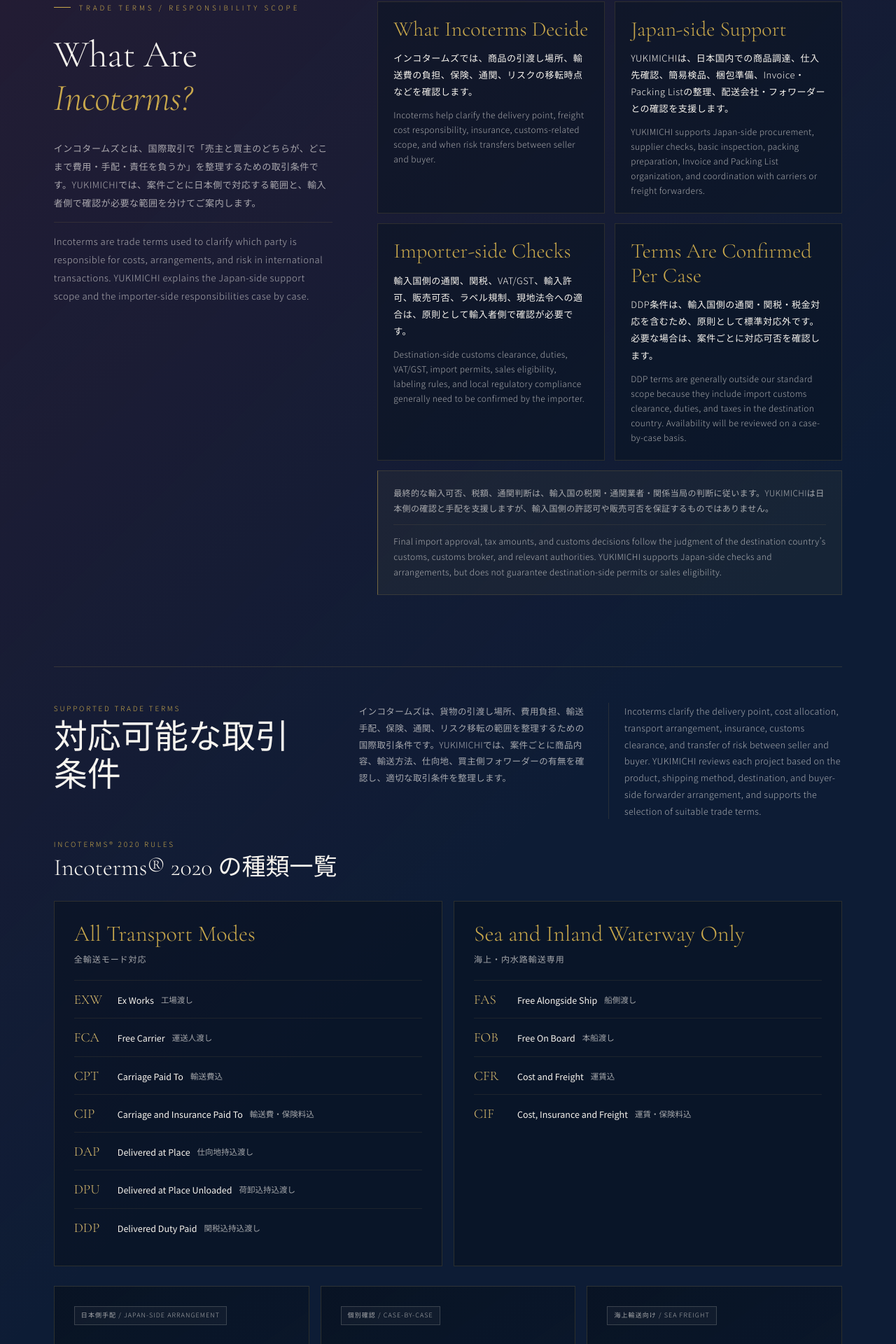
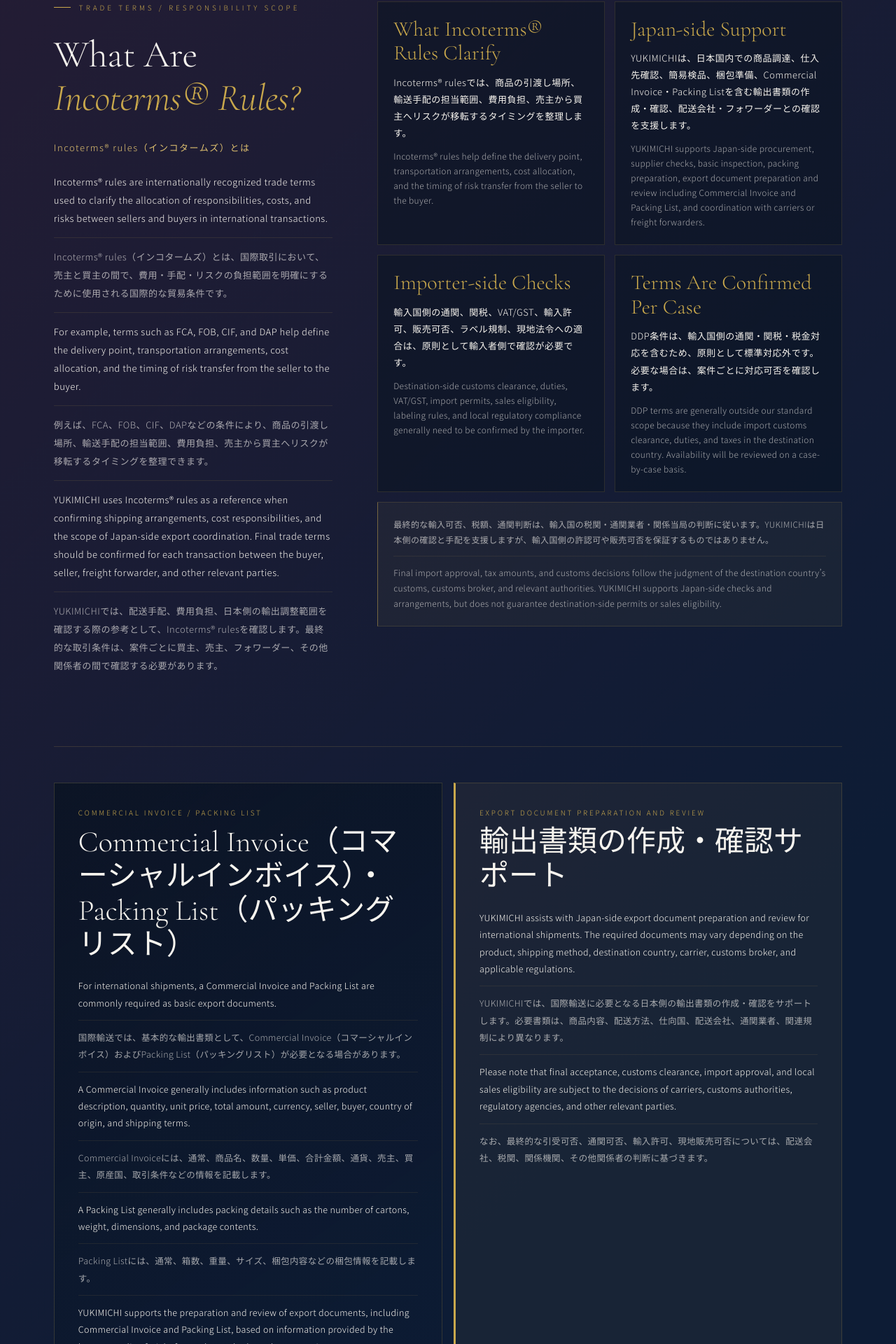
Before and after one commit to JUSTHEN-YUUKI/YUKIMICHI-ChatGpt-NEW-HP, a Next.js app: page /flow in a window 1280 px wide. Shown: the part 2407-4327 px from the top of the page at 70% size. Built offline with nearby package versions, Linux system fonts and the light colour scheme.

Commit message:
Update Incoterms and export document copy

```diff
--- a/app/flow/page.tsx
+++ b/app/flow/page.tsx
@@ -59,14 +59,14 @@ const steps = [
 
 const responsibilityCards = [
   {
-    term: 'What Incoterms Decide',
-    ja: 'インコタームズでは、商品の引渡し場所、輸送費の負担、保険、通関、リスクの移転時点などを確認します。',
-    en: 'Incoterms help clarify the delivery point, freight cost responsibility, insurance, customs-related scope, and when risk transfers between seller and buyer.',
+    term: 'What Incoterms® Rules Clarify',
+    ja: 'Incoterms® rulesでは、商品の引渡し場所、輸送手配の担当範囲、費用負担、売主から買主へリスクが移転するタイミングを整理します。',
+    en: 'Incoterms® rules help define the delivery point, transportation arrangements, cost allocation, and the timing of risk transfer from the seller to the buyer.',
   },
   {
     term: 'Japan-side Support',
-    ja: 'YUKIMICHIは、日本国内での商品調達、仕入先確認、簡易検品、梱包準備、Invoice・Packing Listの整理、配送会社・フォワーダーとの確認を支援します。',
-    en: 'YUKIMICHI supports Japan-side procurement, supplier checks, basic inspection, packing preparation, Invoice and Packing List organization, and coordination with carriers or freight forwarders.',
+    ja: 'YUKIMICHIは、日本国内での商品調達、仕入先確認、簡易検品、梱包準備、Commercial Invoice・Packing Listを含む輸出書類の作成・確認、配送会社・フォワーダーとの確認を支援します。',
+    en: 'YUKIMICHI supports Japan-side procurement, supplier checks, basic inspection, packing preparation, export document preparation and review including Commercial Invoice and Packing List, and coordination with carriers or freight forwarders.',
   },
   {
     term: 'Importer-side Checks',
@@ -111,8 +111,8 @@ const featuredIncoterms = [
     code: 'FCA',
     name: 'Free Carrier',
     badge: '日本側手配 / Japan-side Arrangement',
-    en: 'FCA is one practical trade term for Japan-side export arrangements. Based on delivery to a designated warehouse, port facility, airport cargo terminal, or buyer-nominated forwarder in Japan, YUKIMICHI can support supplier checks, packing preparation, Invoice and Packing List organization, and coordination with carriers or freight forwarders on a case-by-case basis.',
-    ja: 'FCAは、日本側の輸出手配で検討できる取引条件の一つです。日本国内の指定倉庫、港湾倉庫、空港貨物施設、または買主指定フォワーダーへの引き渡しを基準に、YUKIMICHIでは仕入先確認、梱包準備、Invoice・Packing List整理、配送会社・フォワーダーとの確認を案件ごとに支援します。',
+    en: 'FCA is one practical trade term for Japan-side export arrangements. Based on delivery to a designated warehouse, port facility, airport cargo terminal, or buyer-nominated forwarder in Japan, YUKIMICHI can support supplier checks, packing preparation, Commercial Invoice and Packing List organization, and coordination with carriers or freight forwarders on a case-by-case basis.',
+    ja: 'FCAは、日本側の輸出手配で検討できる取引条件の一つです。日本国内の指定倉庫、港湾倉庫、空港貨物施設、または買主指定フォワーダーへの引き渡しを基準に、YUKIMICHIでは仕入先確認、梱包準備、Commercial Invoice・Packing List整理、配送会社・フォワーダーとの確認を案件ごとに支援します。',
   },
   {
     code: 'EXW',
@@ -125,8 +125,8 @@ const featuredIncoterms = [
     code: 'FOB',
     name: 'Free On Board',
     badge: '海上輸送向け / Sea Freight',
-    en: 'FOB is a trade term used for sea freight. The cost and risk allocation is based on the point at which the goods are loaded on board the vessel at the named port of shipment, such as Tokyo Port, Osaka Port, or Yokohama Port. For sea LCL/FCL projects, YUKIMICHI can support supplier checks, coordination with port warehouses or freight forwarders, and export document organization on a case-by-case basis. For air cargo, EMS, DHL, FedEx, UPS, and other courier shipments, FCA or other suitable terms should be considered instead of FOB.',
-    ja: 'FOBは、海上輸送で使用される取引条件です。東京港、大阪港、横浜港などの指定船積港で、本船上に貨物が積み込まれた時点を基準に、費用負担とリスク移転の範囲を整理します。YUKIMICHIでは、海上LCL/FCL案件において、仕入先確認、港湾倉庫・フォワーダーとの確認、輸出書類の整理などを案件ごとに支援します。なお、航空貨物、EMS、DHL、FedEx、UPSなどの国際エクスプレスでは、FOBではなくFCA等の条件を確認します。',
+    en: 'FOB is a trade term used for sea freight. The cost and risk allocation is based on the point at which the goods are loaded on board the vessel at the named port of shipment, such as Tokyo Port, Osaka Port, or Yokohama Port. For sea LCL/FCL projects, YUKIMICHI can support supplier checks, coordination with port warehouses or freight forwarders, and export document preparation and review on a case-by-case basis. For air cargo, EMS, DHL, FedEx, UPS, and other courier shipments, FCA or other suitable terms should be considered instead of FOB.',
+    ja: 'FOBは、海上輸送で使用される取引条件です。東京港、大阪港、横浜港などの指定船積港で、本船上に貨物が積み込まれた時点を基準に、費用負担とリスク移転の範囲を整理します。YUKIMICHIでは、海上LCL/FCL案件において、仕入先確認、港湾倉庫・フォワーダーとの確認、輸出書類の作成・確認などを案件ごとに支援します。なお、航空貨物、EMS、DHL、FedEx、UPSなどの国際エクスプレスでは、FOBではなくFCA等の条件を確認します。',
   },
 ]
 
@@ -181,14 +181,27 @@ export default function FlowPage() {
           <h2 className="section-title">
             What Are
             <br />
-            <em>Incoterms?</em>
+            <em>Incoterms® Rules?</em>
           </h2>
+          <p className="flow-incoterms-heading-ja">Incoterms® rules（インコタームズ）とは</p>
           <div className="flow-incoterms-lead">
+            <p lang="en">
+              Incoterms® rules are internationally recognized trade terms used to clarify the allocation of responsibilities, costs, and risks between sellers and buyers in international transactions.
+            </p>
             <p>
-              インコタームズとは、国際取引で「売主と買主のどちらが、どこまで費用・手配・責任を負うか」を整理するための取引条件です。YUKIMICHIでは、案件ごとに日本側で対応する範囲と、輸入者側で確認が必要な範囲を分けてご案内します。
+              Incoterms® rules（インコタームズ）とは、国際取引において、売主と買主の間で、費用・手配・リスクの負担範囲を明確にするために使用される国際的な貿易条件です。
             </p>
             <p lang="en">
-              Incoterms are trade terms used to clarify which party is responsible for costs, arrangements, and risk in international transactions. YUKIMICHI explains the Japan-side support scope and the importer-side responsibilities case by case.
+              For example, terms such as FCA, FOB, CIF, and DAP help define the delivery point, transportation arrangements, cost allocation, and the timing of risk transfer from the seller to the buyer.
+            </p>
+            <p>
+              例えば、FCA、FOB、CIF、DAPなどの条件により、商品の引渡し場所、輸送手配の担当範囲、費用負担、売主から買主へリスクが移転するタイミングを整理できます。
+            </p>
+            <p lang="en">
+              YUKIMICHI uses Incoterms® rules as a reference when confirming shipping arrangements, cost responsibilities, and the scope of Japan-side export coordination. Final trade terms should be confirmed for each transaction between the buyer, seller, freight forwarder, and other relevant parties.
+            </p>
+            <p>
+              YUKIMICHIでは、配送手配、費用負担、日本側の輸出調整範囲を確認する際の参考として、Incoterms® rulesを確認します。最終的な取引条件は、案件ごとに買主、売主、フォワーダー、その他関係者の間で確認する必要があります。
             </p>
           </div>
         </div>
@@ -213,6 +226,58 @@ export default function FlowPage() {
         </div>
 
         <div className="flow-incoterms-expanded">
+          <div className="flow-document-info" aria-label="Export document preparation and review">
+            <article className="flow-document-card">
+              <span className="flow-incoterms-kicker">Commercial Invoice / Packing List</span>
+              <h2>Commercial Invoice（コマーシャルインボイス）・Packing List（パッキングリスト）</h2>
+              <div className="flow-document-copy">
+                <p lang="en">
+                  For international shipments, a Commercial Invoice and Packing List are commonly required as basic export documents.
+                </p>
+                <p>
+                  国際輸送では、基本的な輸出書類として、Commercial Invoice（コマーシャルインボイス）およびPacking List（パッキングリスト）が必要となる場合があります。
+                </p>
+                <p lang="en">
+                  A Commercial Invoice generally includes information such as product description, quantity, unit price, total amount, currency, seller, buyer, country of origin, and shipping terms.
+                </p>
+                <p>
+                  Commercial Invoiceには、通常、商品名、数量、単価、合計金額、通貨、売主、買主、原産国、取引条件などの情報を記載します。
+                </p>
+                <p lang="en">
+                  A Packing List generally includes packing details such as the number of cartons, weight, dimensions, and package contents.
+                </p>
+                <p>
+                  Packing Listには、通常、箱数、重量、サイズ、梱包内容などの梱包情報を記載します。
+                </p>
+                <p lang="en">
+                  YUKIMICHI supports the preparation and review of export documents, including Commercial Invoice and Packing List, based on information provided by the buyer, supplier, freight forwarder, and other relevant parties.
+                </p>
+                <p>
+                  YUKIMICHIでは、買主、仕入先、フォワーダー、その他関係者から提供された情報をもとに、Commercial InvoiceおよびPacking Listを含む輸出書類の作成・確認をサポートします。
+                </p>
+              </div>
+            </article>
+
+            <article className="flow-document-card flow-document-card--accent">
+              <span className="flow-incoterms-kicker">Export Document Preparation and Review</span>
+              <h2>輸出書類の作成・確認サポート</h2>
+              <div className="flow-document-copy">
+                <p lang="en">
+                  YUKIMICHI assists with Japan-side export document preparation and review for international shipments. The required documents may vary depending on the product, shipping method, destination country, carrier, customs broker, and applicable regulations.
+                </p>
+                <p>
+                  YUKIMICHIでは、国際輸送に必要となる日本側の輸出書類の作成・確認をサポートします。必要書類は、商品内容、配送方法、仕向国、配送会社、通関業者、関連規制により異なります。
+                </p>
+                <p lang="en">
+                  Please note that final acceptance, customs clearance, import approval, and local sales eligibility are subject to the decisions of carriers, customs authorities, regulatory agencies, and other relevant parties.
+                </p>
+                <p>
+                  なお、最終的な引受可否、通関可否、輸入許可、現地販売可否については、配送会社、税関、関係機関、その他関係者の判断に基づきます。
+                </p>
+              </div>
+            </article>
+          </div>
+
           <header className="flow-incoterms-expanded-header">
             <div>
               <span className="flow-incoterms-kicker">Supported Trade Terms</span>
@@ -220,10 +285,10 @@ export default function FlowPage() {
             </div>
             <div className="flow-incoterms-summary">
               <p>
-                インコタームズは、貨物の引渡し場所、費用負担、輸送手配、保険、通関、リスク移転の範囲を整理するための国際取引条件です。YUKIMICHIでは、案件ごとに商品内容、輸送方法、仕向地、買主側フォワーダーの有無を確認し、適切な取引条件を整理します。
+                Incoterms® rulesは、貨物の引渡し場所、費用負担、輸送手配、保険、通関、リスク移転の範囲を整理するための国際取引条件です。YUKIMICHIでは、案件ごとに商品内容、輸送方法、仕向地、買主側フォワーダーの有無を確認し、適切な取引条件を整理します。
               </p>
               <p lang="en">
-                Incoterms clarify the delivery point, cost allocation, transport arrangement, insurance, customs clearance, and transfer of risk between seller and buyer. YUKIMICHI reviews each project based on the product, shipping method, destination, and buyer-side forwarder arrangement, and supports the selection of suitable trade terms.
+                Incoterms® rules clarify the delivery point, cost allocation, transport arrangement, insurance, customs clearance, and transfer of risk between seller and buyer. YUKIMICHI reviews each project based on the product, shipping method, destination, and buyer-side forwarder arrangement, and supports the selection of suitable trade terms.
               </p>
             </div>
           </header>
@@ -276,10 +341,10 @@ export default function FlowPage() {
             </div>
             <div>
               <p>
-                取引条件は、商品内容、輸送方法、仕向地、買主側フォワーダーの有無、輸出入規制、保険条件により異なります。最終的なインコタームズ条件は、見積書、Invoice、Packing List、契約書等で明確に確認したうえで進行します。
+                取引条件は、商品内容、輸送方法、仕向地、買主側フォワーダーの有無、輸出入規制、保険条件により異なります。最終的なIncoterms® ruleは、見積書、Commercial Invoice、Packing List、契約書等で明確に確認したうえで進行します。
               </p>
               <p lang="en">
-                Trade terms may vary depending on the product, shipping method, destination, buyer-side forwarder arrangement, export/import regulations, and insurance conditions. The final Incoterms rule will be confirmed clearly in the quotation, Invoice, Packing List, contract, or related documents before proceeding.
+                Trade terms may vary depending on the product, shipping method, destination, buyer-side forwarder arrangement, export/import regulations, and insurance conditions. The final Incoterms® rule will be confirmed clearly in the quotation, Commercial Invoice, Packing List, contract, or related documents before proceeding.
               </p>
             </div>
           </aside>
@@ -404,6 +469,13 @@ export default function FlowPage() {
           border-top: 1px solid rgba(201,168,76,0.08);
           border-bottom: 1px solid rgba(201,168,76,0.08);
         }
+        .flow-incoterms-heading-ja {
+          color: var(--gold-light);
+          font-size: 13px;
+          letter-spacing: 0.12em;
+          line-height: 1.8;
+          margin: 18px 0 0;
+        }
         .flow-incoterms-lead,
         .flow-incoterms-content {
           display: grid;
@@ -419,6 +491,9 @@ export default function FlowPage() {
           letter-spacing: 0.04em;
           line-height: 2;
           margin: 0;
+        }
+        .flow-incoterms-lead p[lang='en'] {
+          color: var(--washi);
         }
         .flow-incoterms-lead p + p {
           border-top: 1px solid rgba(201,168,76,0.12);
@@ -484,6 +559,49 @@ export default function FlowPage() {
           padding-top: clamp(28px, 4vw, 52px);
           border-top: 1px solid rgba(201,168,76,0.18);
           min-width: 0;
+        }
+        .flow-document-info {
+          display: grid;
+          grid-template-columns: repeat(2, minmax(0, 1fr));
+          gap: 16px;
+        }
+        .flow-document-card {
+          border: 1px solid rgba(201,168,76,0.2);
+          background: linear-gradient(145deg, rgba(7,17,31,0.72), rgba(13,28,53,0.58));
+          padding: clamp(22px, 3vw, 34px);
+          min-width: 0;
+        }
+        .flow-document-card--accent {
+          border-left: 3px solid var(--gold);
+          background: rgba(201,168,76,0.06);
+        }
+        .flow-document-card h2 {
+          color: var(--washi);
+          font-family: 'Cormorant Garamond', serif;
+          font-size: clamp(26px, 3.4vw, 42px);
+          font-weight: 300;
+          line-height: 1.16;
+          margin: 10px 0 22px;
+        }
+        .flow-document-copy {
+          display: grid;
+          gap: 0;
+        }
+        .flow-document-copy p {
+          color: var(--washi-dim);
+          font-size: 12.5px;
+          letter-spacing: 0.03em;
+          line-height: 1.95;
+          margin: 0;
+          overflow-wrap: anywhere;
+        }
+        .flow-document-copy p[lang='en'] {
+          color: var(--washi);
+        }
+        .flow-document-copy p + p {
+          border-top: 1px solid rgba(201,168,76,0.1);
+          margin-top: 12px;
+          padding-top: 12px;
         }
         .flow-incoterms-expanded-header {
           display: grid;
@@ -693,6 +811,7 @@ export default function FlowPage() {
           .flow-incoterms { grid-template-columns: 1fr; }
           .flow-incoterms-expanded-header,
           .flow-incoterms-case-notice { grid-template-columns: 1fr; }
+          .flow-document-info,
           .flow-incoterms-featured { grid-template-columns: 1fr; }
         }
         @media (max-width: 760px) {
```
